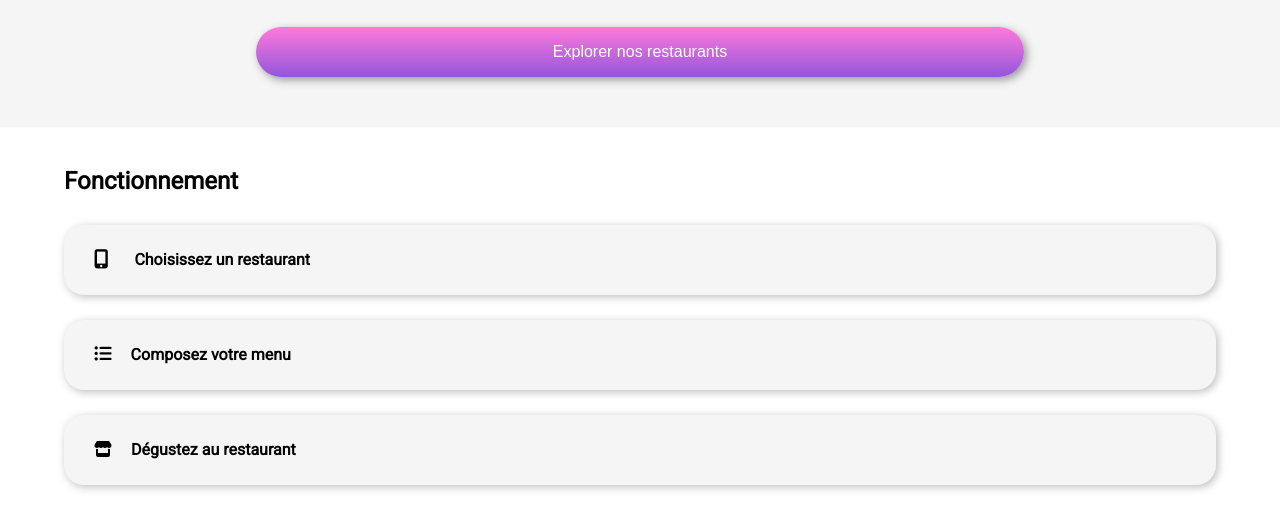
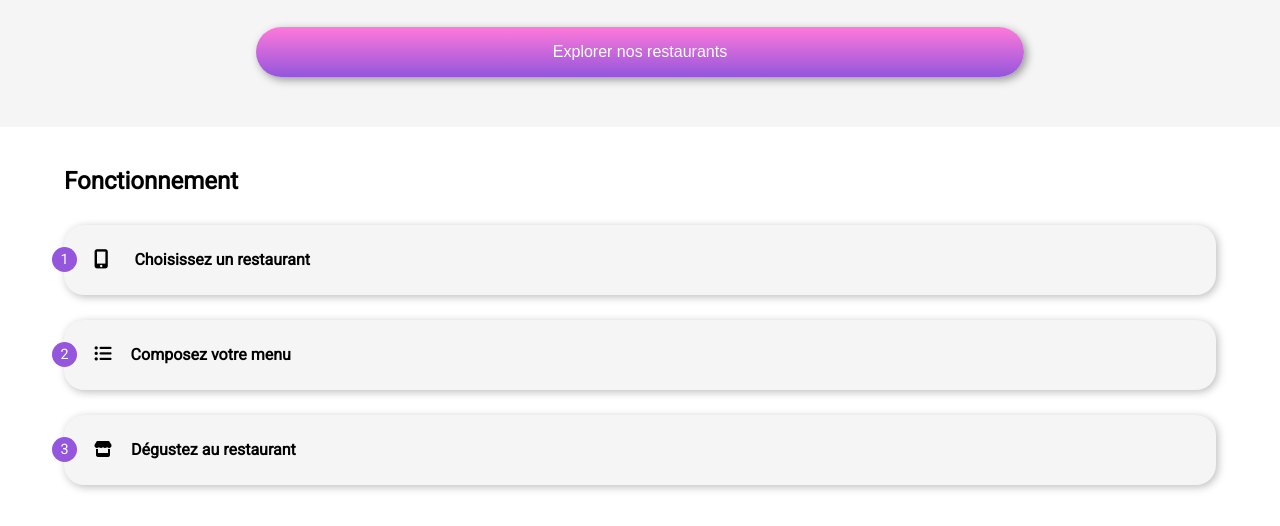
Before and after one commit to Simon-git26/SimonballeuxPruvost_3_21012021, a plain HTML site: page index.html in a window 1280 px wide. Shown: the part 274-800 px from the top of the page. Drawn offline with Linux system fonts and the light colour scheme; a web font is replaced by a local one.

Commit message:
Ajout des span cercle 1 2 3 sur fontionnement

```diff
--- a/index.html
+++ b/index.html
@@ -32,16 +32,19 @@
                 <section class="sectionhead">
                     <h3>Fonctionnement</h3>
                     <div class="button">
+                        <span class="cercle">1</span>
                         <div class="icone"><i class="fas fa-mobile-alt"></i></div>
                         <div class="para"><p>Choisissez un restaurant</p></div>
                     </div>
 
                     <div class="button">
+                        <span class="cercle">2</span>
                         <div class="icone"><i class="fas fa-list-ul"></i></div>
                         <div class="para"><p>Composez votre menu</p></div>
                     </div>
 
                     <div class="button">
+                        <span class="cercle">3</span>
                         <div class="icone"><i class="fas fa-store"></i></div>
                         <div class="para"><p>Dégustez au restaurant</p></div>
                     </div>
--- a/sass/style.scss
+++ b/sass/style.scss
@@ -13,7 +13,7 @@
     margin: auto;
 }
 
-body h1, h2, h3, p, a {
+body h1, h2, h3, p, a, .cercle {
     font-family: 'Roboto', sans-serif;
 }
 
@@ -110,7 +110,22 @@ main .sectionhead {
             background: #f5f5f5;
             box-shadow: 2px 2px 8px #bdbdbd;
             align-items: center;
+            position: relative;
         }
+            .cercle {
+                background: rgb(147, 86, 220);
+                height: 25px;
+                width: 25px;
+                border-radius: 100px;
+                display: flex;
+                justify-content: center;
+                align-items: center;
+                color: #fff;
+                font-weight: normal;
+                font-size: 0.9em;
+                position: absolute;
+                left: -12px;
+            }
 }
 
 
```
Also changed, not shown: style.css, 1 other file.
